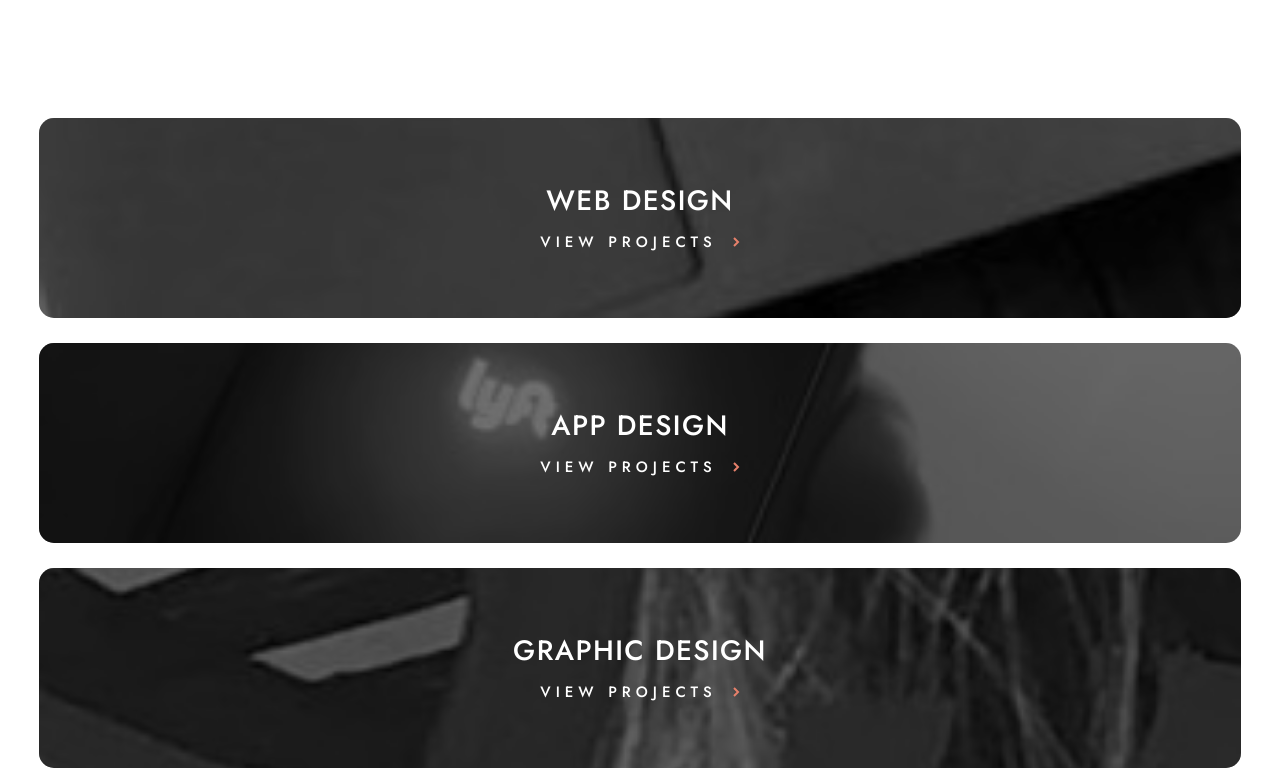
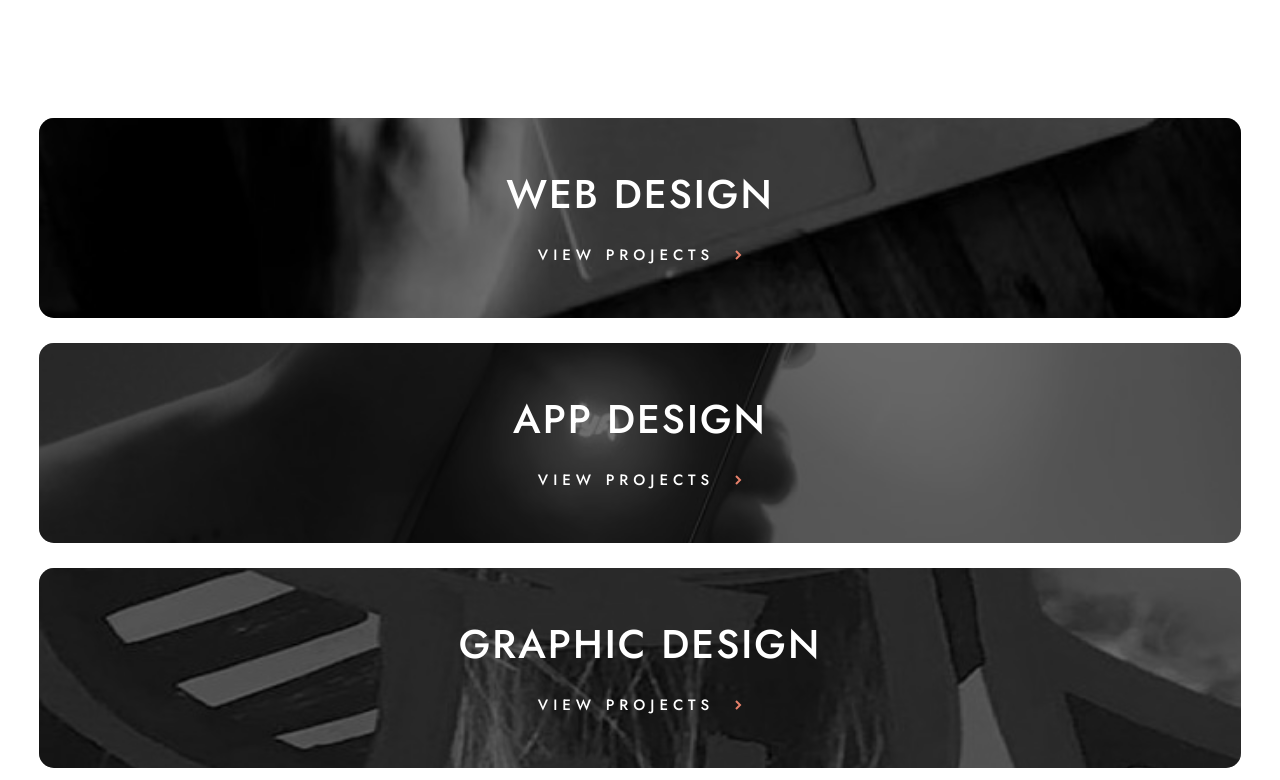
Before and after one commit to g-akca/designo, a React (Vite) app: page / in a window 1280 px wide. Shown: the part 1000-1780 px from the top of the page. Built offline with nearby package versions, Linux system fonts and the light colour scheme.

Commit message:
Enhance tablet responsiveness for design cards with updated text sizes and spacing

```diff
--- a/src/components/shared/AppDesignCard.tsx
+++ b/src/components/shared/AppDesignCard.tsx
@@ -9,13 +9,16 @@ function AppDesignCard() {
         relative p-6 rounded-[15px] bg-[url('/assets/home/mobile/image-app-design.jpg')]
         bg-center bg-cover bg-no-repeat overflow-hidden flex flex-col
         justify-center items-center gap-3 text-center text-white uppercase font-medium
+        tablet:bg-[url('/assets/home/tablet/image-app-design.jpg')] tablet:gap-6.5
       "
     >
       <div className="absolute inset-0 bg-[#000000]/55" />
 
-      <h2 className="z-10 text-[28px] leading-9 tracking-[1.4px]">App Design</h2>
+      <h2 className="z-10 text-[28px] leading-9 tracking-[1.4px] tablet:text-[40px] tablet:leading-12 tablet:tracking-[2px]">
+        App Design
+      </h2>
 
-      <div className="z-10 flex items-center gap-4">
+      <div className="z-10 flex items-center gap-4 tablet:gap-5.25">
         <p className="text-[15px] leading-5.5 tracking-[5px]">View projects</p>
 
         <img src={arrowIcon} alt="" />
--- a/src/components/shared/GraphicDesignCard.tsx
+++ b/src/components/shared/GraphicDesignCard.tsx
@@ -9,13 +9,16 @@ function GraphicDesignCard() {
         relative p-6 rounded-[15px] bg-[url('/assets/home/mobile/image-graphic-design.jpg')]
         bg-center bg-cover bg-no-repeat overflow-hidden flex flex-col
         justify-center items-center gap-3 text-center text-white uppercase font-medium
+        tablet:bg-[url('/assets/home/tablet/image-graphic-design.jpg')] tablet:gap-6.5
       "
     >
       <div className="absolute inset-0 bg-[#000000]/55" />
 
-      <h2 className="z-10 text-[28px] leading-9 tracking-[1.4px]">Graphic Design</h2>
+      <h2 className="z-10 text-[28px] leading-9 tracking-[1.4px] tablet:text-[40px] tablet:leading-12 tablet:tracking-[2px]">
+        Graphic Design
+      </h2>
 
-      <div className="z-10 flex items-center gap-4">
+      <div className="z-10 flex items-center gap-4 tablet:gap-5.25">
         <p className="text-[15px] leading-5.5 tracking-[5px]">View projects</p>
 
         <img src={arrowIcon} alt="" />
--- a/src/components/shared/WebDesignCard.tsx
+++ b/src/components/shared/WebDesignCard.tsx
@@ -9,13 +9,16 @@ function WebDesignCard() {
         relative p-6 rounded-[15px] bg-[url('/assets/home/mobile/image-web-design.jpg')]
         bg-center bg-cover bg-no-repeat overflow-hidden flex flex-col
         justify-center items-center gap-3 text-center text-white uppercase font-medium
+        tablet:bg-[url('/assets/home/tablet/image-web-design.jpg')] tablet:gap-6.5
       "
     >
       <div className="absolute inset-0 bg-[#000000]/55" />
 
-      <h2 className="z-10 text-[28px] leading-9 tracking-[1.4px]">Web Design</h2>
+      <h2 className="z-10 text-[28px] leading-9 tracking-[1.4px] tablet:text-[40px] tablet:leading-12 tablet:tracking-[2px]">
+        Web Design
+      </h2>
 
-      <div className="z-10 flex items-center gap-4">
+      <div className="z-10 flex items-center gap-4 tablet:gap-5.25">
         <p className="text-[15px] leading-5.5 tracking-[5px]">View projects</p>
 
         <img src={arrowIcon} alt="" />
```
